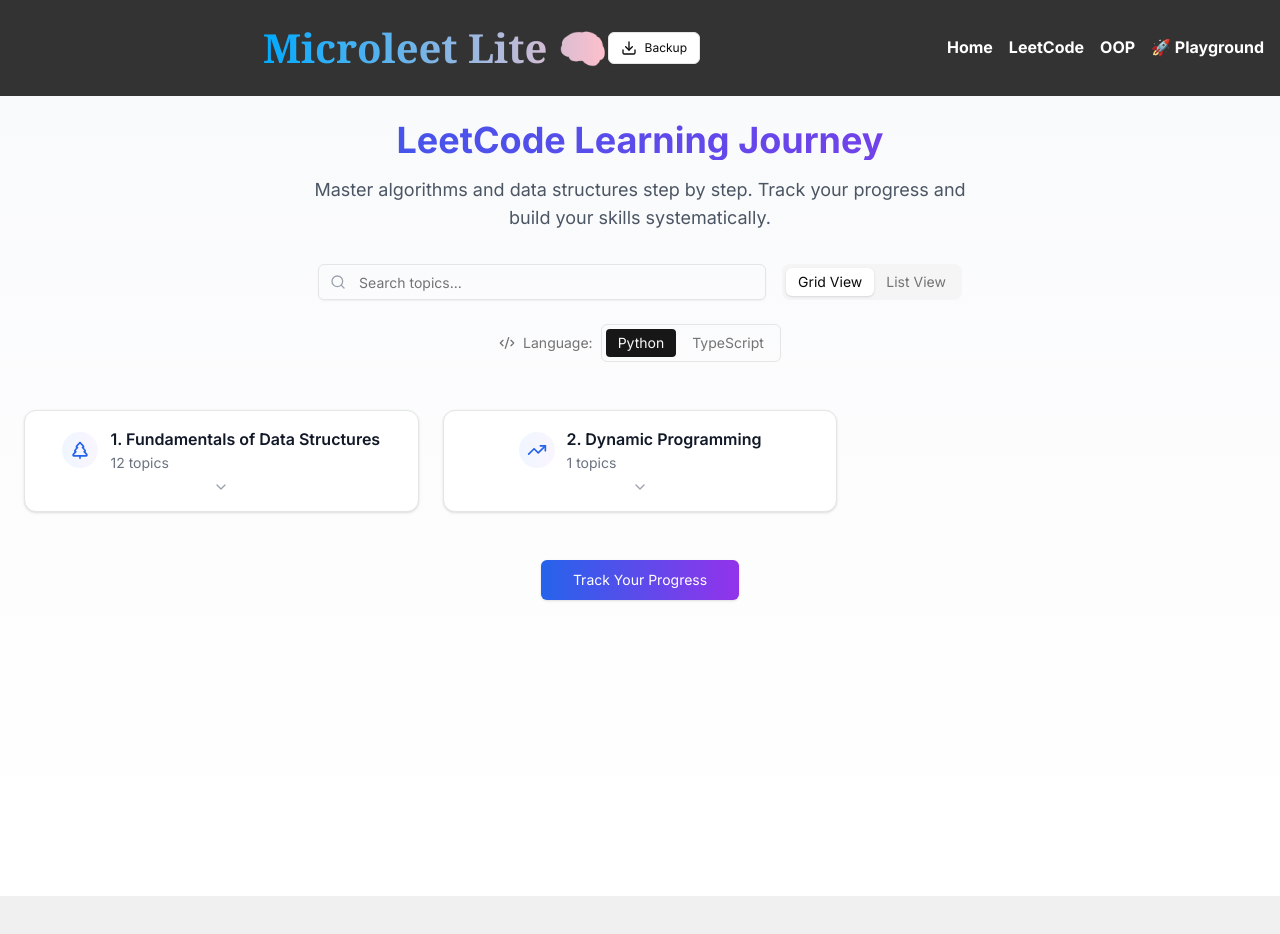
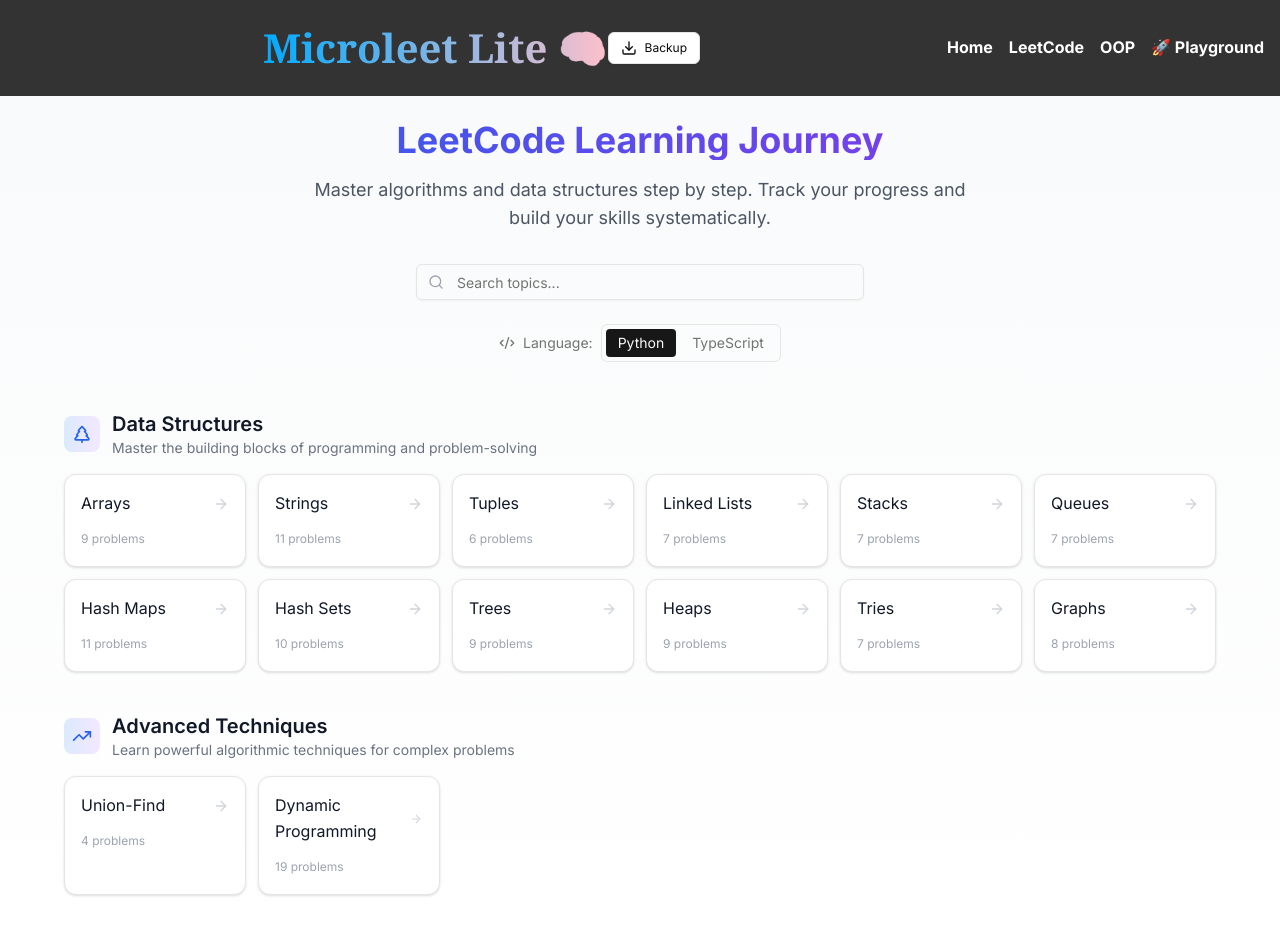
Before and after one commit to QuocHHDo/microleet-lite, a Next.js app: page /microleet-lite/leetcode in a window 1280 px wide. Shown: the top 934 px of the page. Before the commit the page ends 896 px from the top, so only its background shows below. Built offline with nearby package versions, Linux system fonts and the light colour scheme.

Commit message:
Refactor LeetcodePage component: streamline topic sections and enhance search functionality

```diff
--- a/src/app/leetcode/page.tsx
+++ b/src/app/leetcode/page.tsx
@@ -3,185 +3,95 @@
 import '../../styles/globals.css';
 import {
   TreePine,
-  Puzzle,
-  Settings,
-  ChevronDown,
-  ChevronUp,
+  TrendingUp,
   Search,
   ArrowRight,
-  Boxes,
-  Lightbulb,
-  Calculator,
-  TrendingUp,
 } from 'lucide-react';
-import { Progress } from '@/components/ui/progress';
-import { Button } from '@/components/ui/button';
 import { Input } from '@/components/ui/input';
-import { Card, CardHeader, CardContent } from '@/components/ui/card';
-import { Tabs, TabsList, TabsTrigger } from '@/components/ui/tabs';
+import { Card } from '@/components/ui/card';
 import { LanguageSelector } from '@/components/LanguageSelector';
 import { useRouter } from 'next/navigation';
 
-interface RoadmapSection {
+// Problem counts per topic
+const problemCounts: Record<string, number> = {
+  'Arrays': 9,
+  'Strings': 11,
+  'Tuples': 6,
+  'Linked Lists': 7,
+  'Stacks': 7,
+  'Queues': 7,
+  'Hash Maps': 11,
+  'Hash Sets': 10,
+  'Trees': 9,
+  'Heaps': 9,
+  'Tries': 7,
+  'Graphs': 8,
+  'Union-Find': 4,
+  'Dynamic Programming': 19,
+};
+
+interface TopicSection {
   title: string;
-  icon: any;
-  description?: string;
+  icon: React.ComponentType<{ className?: string }>;
+  description: string;
   items: string[];
-  progress: number;
 }
 
 const LeetcodePage: React.FC = () => {
   const router = useRouter();
-  const [expandedSections, setExpandedSections] = useState<string[]>([]);
   const [searchTerm, setSearchTerm] = useState('');
-  const [view, setView] = useState<'grid' | 'list'>('grid');
-  const [completedItems, setCompletedItems] = useState<Set<string>>(new Set());
-
-  const toggleSection = (section: string) => {
-    setExpandedSections((prev) =>
-      prev.includes(section)
-        ? prev.filter((s) => s !== section)
-        : [...prev, section],
-    );
-  };
 
   const navigateToTopic = (topic: string) => {
     const formattedTopic = topic.toLowerCase().replace(/\s+/g, '-');
     router.push(`/leetcode/topics/${formattedTopic}`);
   };
 
-  const roadmapSections: RoadmapSection[] = [
+  const sections: TopicSection[] = [
     {
-      title: '1. Fundamentals of Data Structures',
+      title: 'Data Structures',
       icon: TreePine,
-      description:
-        'Master the building blocks of programming and problem-solving',
+      description: 'Master the building blocks of programming and problem-solving',
       items: [
         'Arrays',
         'Strings',
-        'Hash Maps',
-        'Hash Sets',
+        'Tuples',
         'Linked Lists',
         'Stacks',
         'Queues',
+        'Hash Maps',
+        'Hash Sets',
         'Trees',
-        'Heaps / Priority Queues',
+        'Heaps',
         'Tries',
         'Graphs',
+      ],
+    },
+    {
+      title: 'Advanced Techniques',
+      icon: TrendingUp,
+      description: 'Learn powerful algorithmic techniques for complex problems',
+      items: [
         'Union-Find',
-      ],
-      progress: 0,
-    },
-    // {
-    //   title: '2. Essential Problem-Solving Patterns',
-    //   icon: faPuzzlePiece,
-    //   description: 'Learn fundamental techniques for solving algorithmic problems',
-    //   items: [
-    //     'Two Pointers',
-    //     'Sliding Window',
-    //     'Binary Search',
-    //     'Fast and Slow Pointers',
-    //     'Merge Intervals',
-    //     'Cyclic Sort',
-    //     'In-place Reversal',
-    //     'Breadth-First Search',
-    //     'Depth-First Search',
-    //     'Recursion',
-    //     'Greedy Algorithm',
-    //     'Backtracking'
-    //   ],
-    //   progress: 0
-
-    // },
-    // {
-    //   title: '3. Advanced Data Structure Operations',
-    //   icon: faCubes,
-    //   description: 'Deep dive into complex operations and manipulations',
-    //   items: [
-    //     'Matrix Operations',
-    //     'Bit Manipulation',
-    //     'Complex Tree Operations',
-    //     'Advanced Graph Algorithms',
-    //     'Trie Operations',
-    //     'Union Find',
-    //     'Monotonic Stack/Queue',
-    //     'Segment Trees',
-    //     'Binary Index Trees',
-    //     'Suffix Trees/Arrays'
-    //   ],
-    //   progress: 0
-
-    // },
-    {
-      title: '2. Dynamic Programming',
-      icon: TrendingUp,
-      description: 'Master the art of solving problems through optimal substructure',
-      items: [
         'Dynamic Programming',
       ],
-      progress: 0
     },
-    // {
-    //   title: '5. System Design Concepts',
-    //   icon: faCogs,
-    //   description: 'Learn to design scalable systems and optimize solutions',
-    //   items: [
-    //     'Object-Oriented Design',
-    //     'Database Schema Design',
-    //     'API Design',
-    //     'Microservices',
-    //     'Caching Strategies',
-    //     'Load Balancing',
-    //     'Distributed Systems',
-    //     'Message Queues',
-    //   ],
-    //   progress: 0
+  ];
 
-    // },
-    // {
-    //   title: '6. Mathematical and Logical Concepts',
-    //   icon: faCalculator,
-    //   description: 'Develop strong mathematical foundations for problem-solving',
-    //   items: [
-    //     'Number Theory',
-    //     'Probability',
-    //     'Combinatorics',
-    //     'Geometric Algorithms',
-    //     'Game Theory',
-    //     'Mathematical Proofs',
-    //     'Bit Operations',
-    //   ],
-    //   progress: 0
-    // },
-    // {
-    //   title: '7. Interview Strategy and Optimization',
-    //   icon: faLightbulb,
-    //   description: 'Learn techniques for successful technical interviews',
-    //   items: [
-    //     'Time Complexity Analysis',
-    //     'Space Optimization',
-    //     'Problem-Solving Framework',
-    //     'Code Organization',
-    //     'Testing Strategies',
-    //     'Edge Cases',
-    //     'Communication Skills',
-    //     'Whiteboarding Techniques',
-    //   ],
-    //   progress: 0
-    // }
-  ] as const;
+  // Filter topics based on search
+  const getFilteredItems = (items: string[]) => {
+    if (!searchTerm) return items;
+    return items.filter((item) =>
+      item.toLowerCase().includes(searchTerm.toLowerCase())
+    );
+  };
 
-  const filteredSections = roadmapSections.filter(
-    (section) =>
-      section.title.toLowerCase().includes(searchTerm.toLowerCase()) ||
-      section.items.some((item) =>
-        item.toLowerCase().includes(searchTerm.toLowerCase()),
-      ),
+  const hasResults = sections.some(
+    (section) => getFilteredItems(section.items).length > 0
   );
 
   return (
     <div className="min-h-screen bg-gradient-to-b from-gray-50 to-white p-6">
-      <div className="max-w-7xl mx-auto">
+      <div className="max-w-6xl mx-auto">
         <header className="text-center mb-12">
           <h1 className="text-4xl font-bold mb-4 bg-clip-text text-transparent bg-gradient-to-r from-blue-600 to-purple-600">
             LeetCode Learning Journey
@@ -191,9 +101,8 @@
             progress and build your skills systematically.
           </p>
 
-          <div className="flex flex-col gap-4 items-center mb-8">
-            <div className="flex flex-col sm:flex-row gap-4 justify-center items-center w-full">
-              <div className="relative flex-1 max-w-md w-full">
+          <div className="flex flex-col gap-4 items-center">
+            <div className="relative max-w-md w-full">
               <Search className="absolute left-3 top-1/2 transform -translate-y-1/2 text-gray-400 h-4 w-4" />
               <Input
                 type="text"
@@ -203,103 +112,58 @@
                 className="pl-10 w-full"
               />
             </div>
-              <Tabs defaultValue="grid" className="w-auto">
-                <TabsList>
-                  <TabsTrigger value="grid" onClick={() => setView('grid')}>
-                    Grid View
-                  </TabsTrigger>
-                  <TabsTrigger value="list" onClick={() => setView('list')}>
-                    List View
-                  </TabsTrigger>
-                </TabsList>
-              </Tabs>
-            </div>
             <LanguageSelector className="mt-2" />
           </div>
         </header>
 
-        <div
-          className={
-            view === 'grid'
-              ? 'grid gap-6 md:grid-cols-2 lg:grid-cols-3'
-              : 'space-y-6'
-          }
-        >
-          {filteredSections.map((section, index) => (
-            <Card
-              key={index}
-              className={`transition-all duration-200 hover:shadow-lg ${
-                expandedSections.includes(section.title)
-                  ? 'ring-2 ring-blue-200'
-                  : ''
-              }`}
-            >
-              <CardHeader
-                className="cursor-pointer flex items-center justify-between p-4"
-                onClick={() => toggleSection(section.title)}
-              >
-                <div className="flex items-center gap-3">
-                  <div className="p-2 rounded-full bg-gradient-to-r from-blue-50 to-purple-50">
+        {sections.map((section) => {
+          const filteredItems = getFilteredItems(section.items);
+          if (filteredItems.length === 0) return null;
+
+          return (
+            <div key={section.title} className="mb-10">
+              <div className="flex items-center gap-3 mb-4">
+                <div className="p-2 rounded-lg bg-gradient-to-r from-blue-100 to-purple-100">
                   <section.icon className="text-blue-600 h-5 w-5" />
                 </div>
                 <div>
-                    <h3 className="font-semibold text-gray-900">
+                  <h2 className="text-xl font-semibold text-gray-900">
                     {section.title}
-                    </h3>
-                    <p className="text-sm text-gray-500">
-                      {section.items.length} topics
-                    </p>
+                  </h2>
+                  <p className="text-sm text-gray-500">{section.description}</p>
                 </div>
               </div>
-                {expandedSections.includes(section.title) ? (
-                  <ChevronUp className="text-gray-400 h-4 w-4" />
-                ) : (
-                  <ChevronDown className="text-gray-400 h-4 w-4" />
-                )}
-              </CardHeader>
 
-              <CardContent
-                className={
-                  expandedSections.includes(section.title) ? 'block' : 'hidden'
-                }
+              <div className="grid gap-3 grid-cols-2 sm:grid-cols-3 md:grid-cols-4 lg:grid-cols-6">
+                {filteredItems.map((topic) => (
+                  <Card
+                    key={topic}
+                    className="group cursor-pointer transition-all duration-200 hover:shadow-md hover:border-blue-200 hover:-translate-y-0.5"
+                    onClick={() => navigateToTopic(topic)}
                   >
-                <Progress
-                  value={
-                    (Array.from(completedItems).filter((item) =>
-                      section.items.includes(item),
-                    ).length /
-                      section.items.length) *
-                    100
-                  }
-                  className="mb-4"
-                />
-
-                <div className="space-y-2">
-                  {section.items.map((item, i) => (
-                    <Button
-                      key={i}
-                      variant="ghost"
-                      className="w-full justify-between hover:bg-blue-50 text-left h-auto py-3"
-                      onClick={() => navigateToTopic(item)}
-                    >
-                      <span className="font-medium">{item}</span>
-                      <ArrowRight className="text-blue-500 h-4 w-4" />
-                    </Button>
-                  ))}
+                    <div className="p-4">
+                      <div className="flex items-center justify-between mb-2">
+                        <span className="font-medium text-gray-900 group-hover:text-blue-600 transition-colors">
+                          {topic}
+                        </span>
+                        <ArrowRight className="h-4 w-4 text-gray-300 group-hover:text-blue-500 transition-colors" />
                       </div>
-              </CardContent>
+                      <span className="text-xs text-gray-400">
+                        {problemCounts[topic] || 0} problems
+                      </span>
+                    </div>
                   </Card>
                 ))}
               </div>
+            </div>
+          );
+        })}
 
-        <div className="mt-12 text-center">
-          <Button
-            size="lg"
-            className="bg-gradient-to-r from-blue-600 to-purple-600 text-white px-8 hover:opacity-90"
-          >
-            Track Your Progress
-          </Button>
+        {!hasResults && (
+          <div className="text-center py-12 text-gray-500">
+            No topics found matching &ldquo;{searchTerm}&rdquo;
           </div>
+        )}
       </div>
     </div>
   );
--- a/src/app/leetcode/topics/dynamic-programming/page.tsx
+++ b/src/app/leetcode/topics/dynamic-programming/page.tsx
@@ -1,3 +1,4 @@
+import React from 'react';
 import ModulePage from '@/components/ModulePage';
 import { TopicName } from '../interfaces';
 import { dynamicProgrammingLessonsTab } from '@/data/lessons/dsa/dynamicProgramming';
```
Lines whose indentation alone changed are shown as unchanged.
